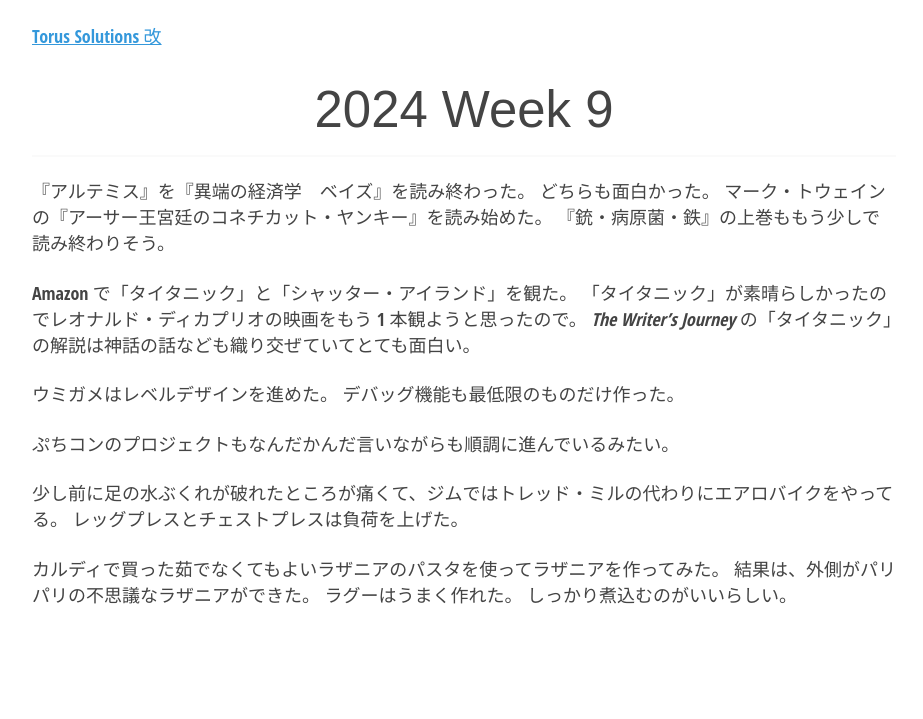
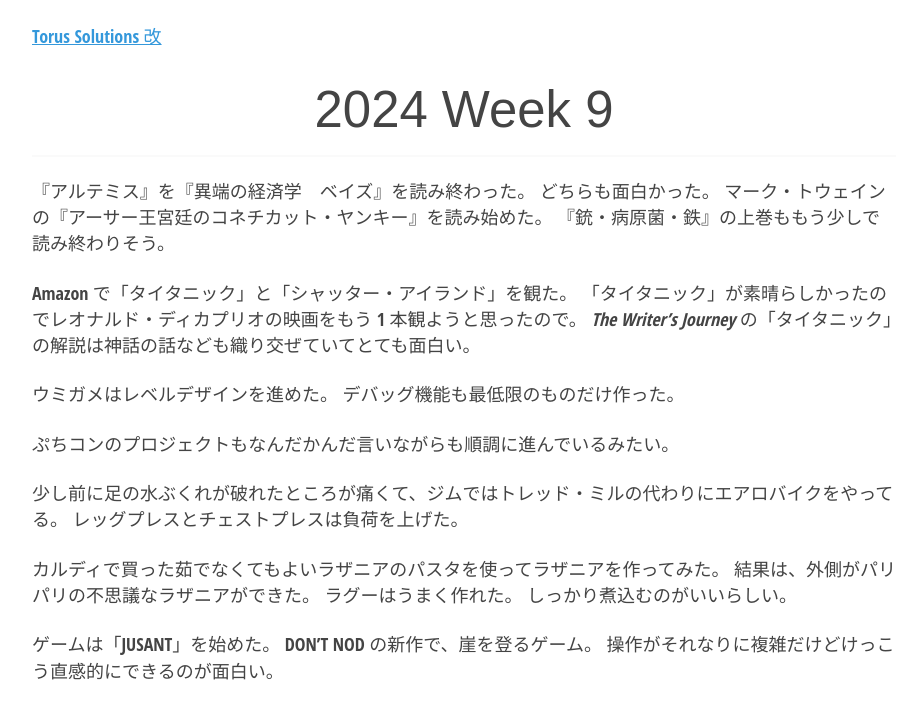
Before and after one commit to torus/torus.github.io, a Jekyll site: the page built from _posts/2024-03-03-week-09.md, in a window 1280 px wide. Shown: the top 719 px of the page, without its empty margins (176-1099 px from the left). Built offline with Jekyll 4.4.1, drawn with Linux system fonts in a browser that asks for light colours.

Commit message:
Update 2024-03-03-week-09.md

```diff
--- a/_posts/2024-03-03-week-09.md
+++ b/_posts/2024-03-03-week-09.md
@@ -23,3 +23,7 @@ _The Writer's Journey_ の「タイタニック」の解説は神話の話など
 結果は、外側がパリパリの不思議なラザニアができた。
 ラグーはうまく作れた。
 しっかり煮込むのがいいらしい。
+
+ゲームは「JUSANT」を始めた。
+DON'T NOD の新作で、崖を登るゲーム。
+操作がそれなりに複雑だけどけっこう直感的にできるのが面白い。
```
